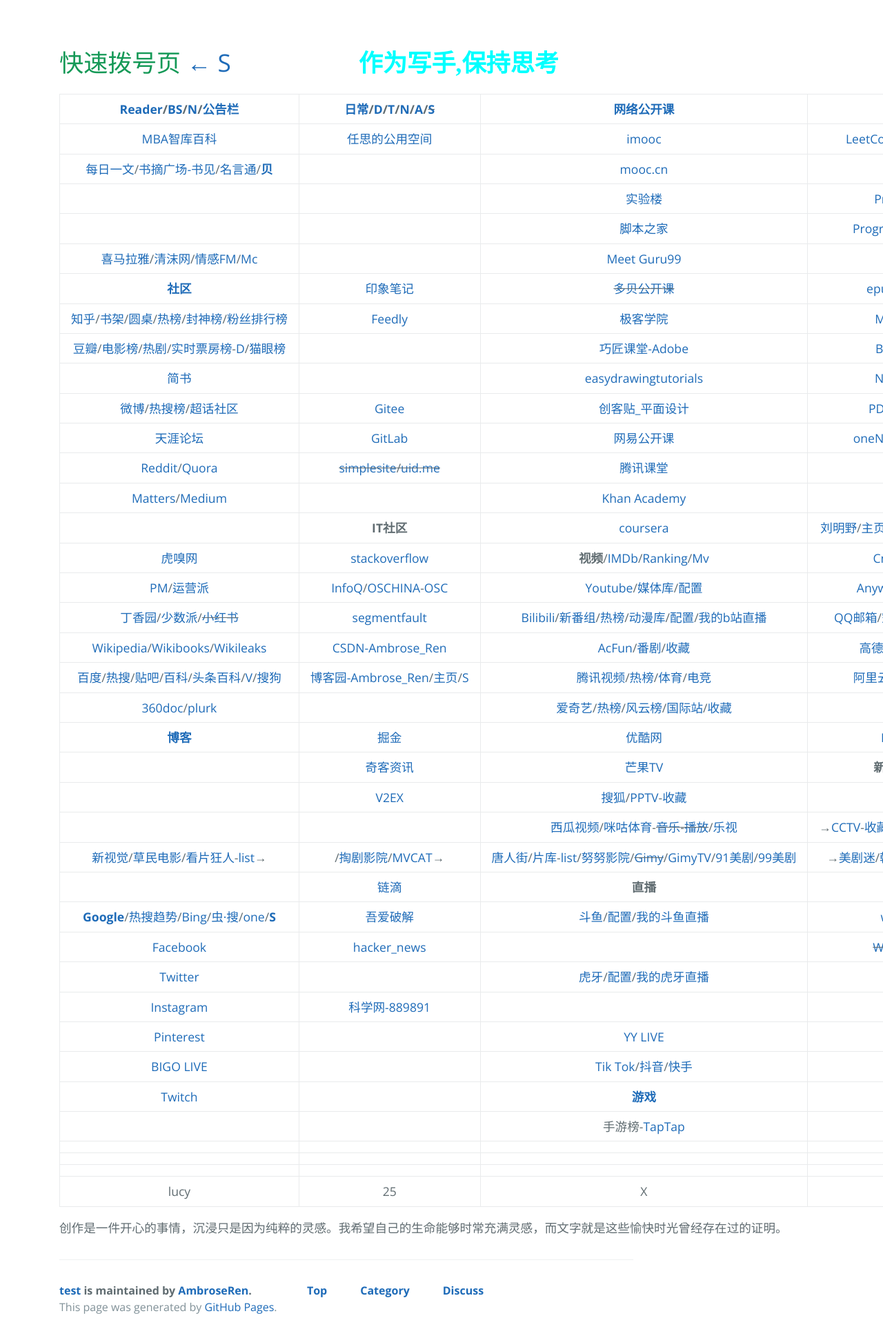
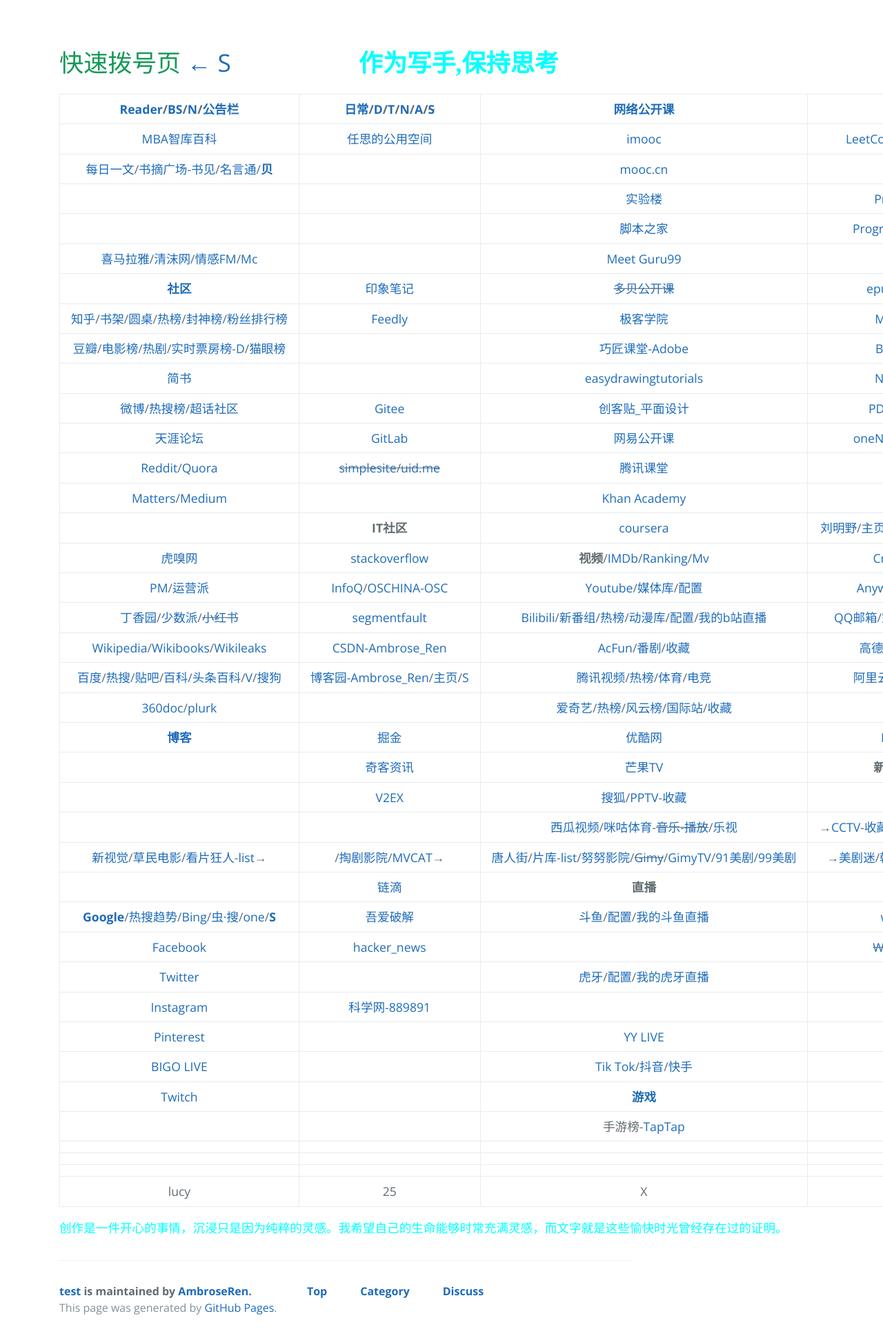
Before and after one commit to AmbroseRen/test, a Jekyll site: the page built from navigation.md, in a window 1280 px wide. Shown: the whole page at 69% size. Built offline with Jekyll 4.4.1, drawn with Linux system fonts in a browser that asks for light colours; our own code applies the rules of GitHub Pages for plain Markdown files; the repository's description, which GitHub fills in, is left out.

Commit message:
Update navigation.md

```diff
--- a/navigation.md
+++ b/navigation.md
@@ -64,4 +64,4 @@
 | []() | []() | []() | []() |
 | lucy | 25 | X | X |
 
-<p style="width:1300px;">创作是一件开心的事情，沉浸只是因为纯粹的灵感。我希望自己的生命能够时常充满灵感，而文字就是这些愉快时光曾经存在过的证明。</p>
+<p style="width:1300px;"><font color="#00ffff" face="楷体">创作是一件开心的事情，沉浸只是因为纯粹的灵感。我希望自己的生命能够时常充满灵感，而文字就是这些愉快时光曾经存在过的证明。</font></p>
```
